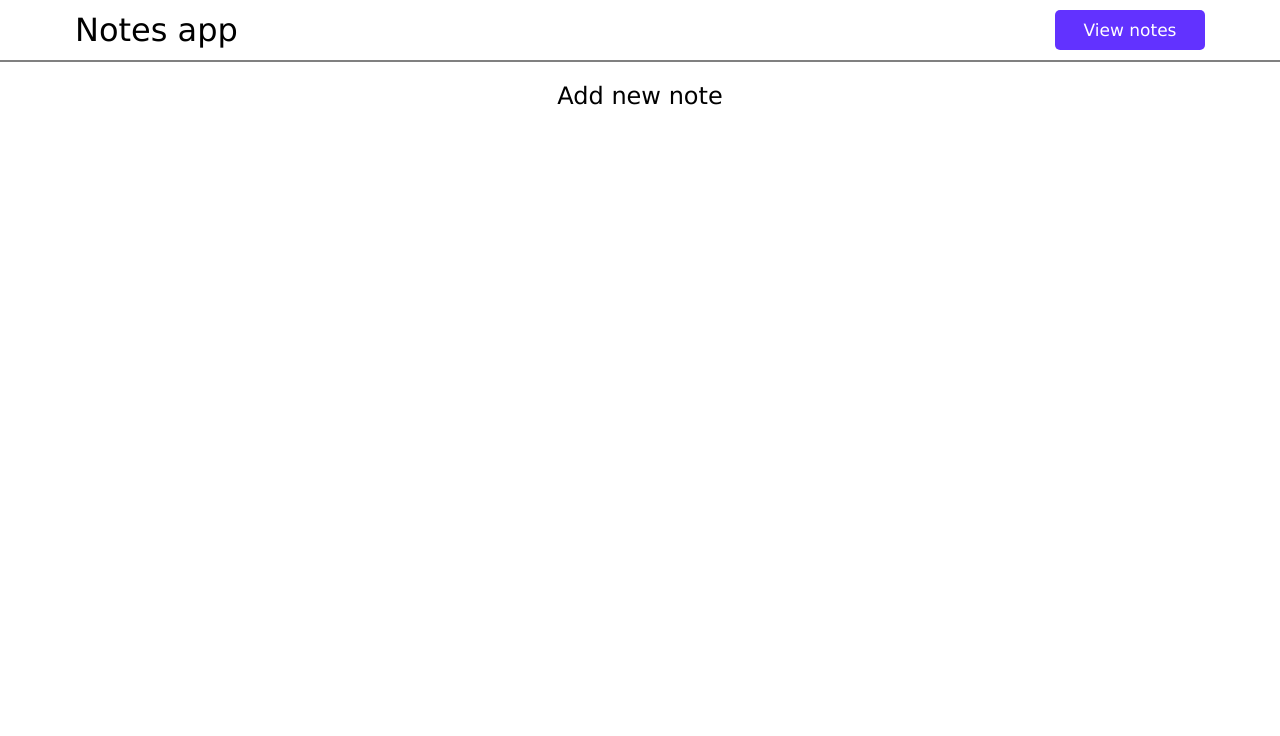
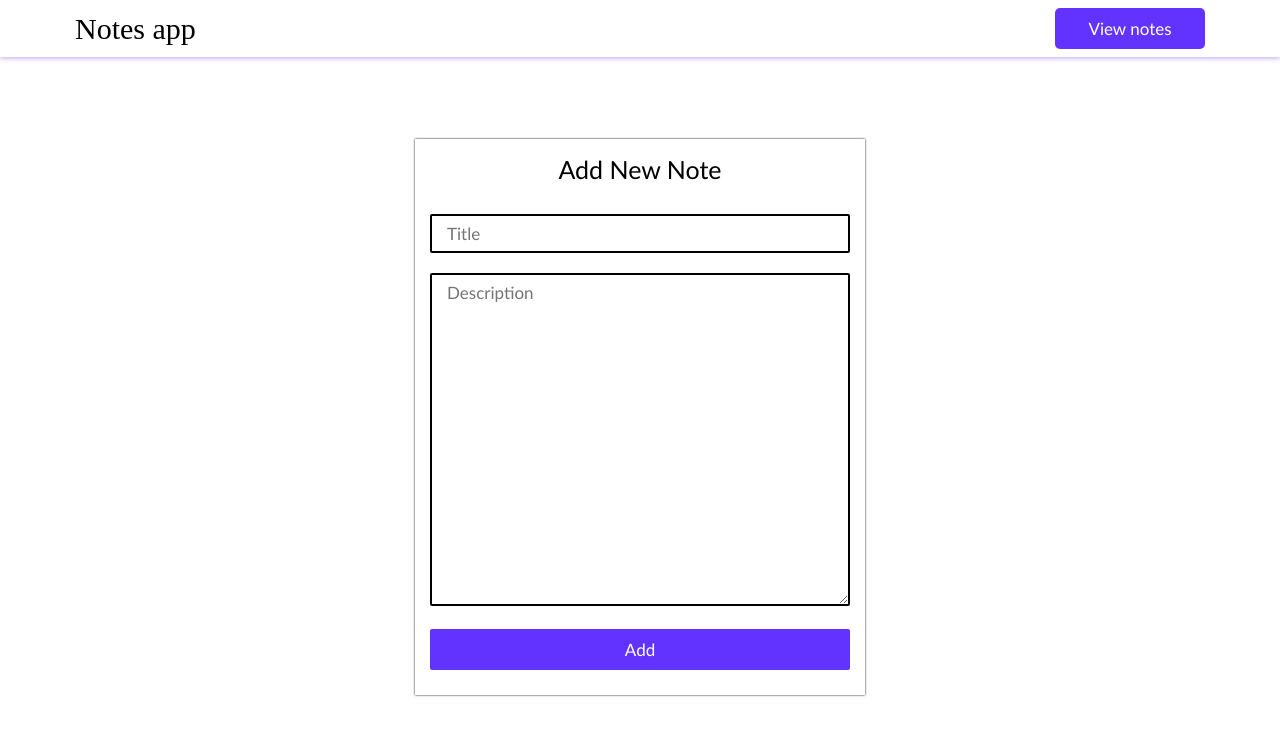
Before and after one commit to DharshiBalasubramaniyam/Notes-App, a React (Create React App) app: page /newnote in a window 1280 px wide. Shown: the top 736 px of the page. Built offline with nearby package versions, Linux system fonts and the light colour scheme.

Commit message:
developed add note functionalities

```diff
--- a/src/App.js
+++ b/src/App.js
@@ -1,13 +1,22 @@
 import Noteslist from "./components/Noteslist";
 import Addnote from "./components/Addnote";
 import {Routes, Route } from 'react-router-dom';
+import { useState } from 'react';
+
 
 function App() {
+
+  let [list, setList] = useState([]);
+
+  function addNote(note) {
+      setList([...list, note]);
+  }
+
   return (
     <>
         <Routes>
-          <Route path="/" element={<Noteslist/>}  />
-          <Route path="/newnote" element={<Addnote/>}  />
+          <Route path="/" element={<Noteslist list={list}  />} />
+          <Route path="/newnote" element={<Addnote addNote={addNote} />}  />
         </Routes>
     </>
   );
--- a/src/components/Addnote.js
+++ b/src/components/Addnote.js
@@ -1,7 +1,37 @@
 import './Styles.css';
+import { useState } from 'react';
 import { Link } from 'react-router-dom';
+import { useNavigate } from 'react-router-dom';
 
-function Addnote() {
+function Addnote(props) {
+
+    const navigate = useNavigate();
+
+    const [input, setInput] = useState({
+        title: "",
+        description: ""
+    });
+
+    function handleSubmit(e) {
+        e.preventDefault();
+
+        if (input.title=="") {
+            alert('Title is required!'); return;
+        }
+        if (input.description=="") {
+            alert('Description is required!'); return;
+        }
+
+        props.addNote(input);
+        setInput(previousState => {
+            return {...previousState, title: "", description: ""}
+        })
+
+        alert('New note added successfully!');
+
+        navigate(-1);
+    }
+
     return(
         <>
             <header>
@@ -11,7 +41,33 @@ function Addnote() {
                 </div>
             </header>
             <section>
-                <h1>Add new note</h1>
+                <form onSubmit={handleSubmit}>
+                    <h1>Add New Note</h1>
+
+                    <input type='text'
+                        placeholder='Title'
+                        value={input.title}
+                        onChange={(e) => {
+                            setInput(previousState => {
+                                return {...previousState, title: e.target.value}
+                            })
+                        }}
+
+                    /><br/>
+
+                    <textarea
+                        placeholder='Description'
+                        rows={15}
+                        value={input.description}
+                        onChange={(e) => {
+                            setInput(previousState => {
+                                return {...previousState, description: e.target.value}
+                            })
+                        }}
+                    ></textarea><br/>
+
+                    <input type='submit' value='Add' />
+                </form>
             </section>
 
         </>
--- a/src/components/Noteslist.js
+++ b/src/components/Noteslist.js
@@ -1,7 +1,10 @@
 import './Styles.css';
 import { Link } from 'react-router-dom';
+import Notecard from './Notecard';
+import Addnote from './Addnote';
 
-function Noteslist() {
+function Noteslist(props) {
+
     return(
         <>
             <header>
@@ -10,8 +13,22 @@ function Noteslist() {
                         <Link to="/newnote" className='btn'>New note</Link>
                 </div>
             </header>
-            <section>
+            <section id='list'>
                 <h1>My Notes</h1>
+
+                <div className='notes-container'>
+                {
+                    props.list.map((note) => {
+                        return (
+                            <Notecard note={note} key={note.id}/>
+                        );
+                    })
+                }
+
+
+
+
+                </div>
             </section>
         </>
         //
--- a/src/components/Styles.css
+++ b/src/components/Styles.css
@@ -3,17 +3,22 @@
     margin: 0;
     box-sizing: border-box;
     font-weight: 400;
-    font-family: Verdana, Geneva, Tahoma, sans-serif;
+    font-family:'Gill Sans', 'Gill Sans MT', Calibri, 'Trebuchet MS', sans-serif;
     text-decoration: none;
 }
 
 header {
     width: 100%;
-    padding: 10px 75px;
+    padding: 8px 75px;
     display: flex;
     align-items: center;
     justify-content: space-between;
-    border-bottom: 2px solid grey;
+    /* border-bottom: 2px solid grey; */
+    box-shadow: 0 1px 5px rgb(185, 164, 255);
+}
+header h1 {
+    font-size: 30px;
+    font-family:cursive;
 }
 header .btn {
     padding: 10px 0;
@@ -28,17 +33,77 @@ header .btn {
     cursor: pointer;
     transition: background-color 0.3s;
 }
-header .btn:hover {
+header .btn:hover, input[type='submit']:hover {
     background-color: rgb(69, 12, 255);
     color: white;
 }
-header .btn:active {
+header .btn:active, input[type='submit']:active {
     transform: scale(0.98);
 }
 
 section {
     padding: 20px 75px;
+    display: flex;
+    align-items: center;
+    justify-content: center;
+    height: 90vh;
+    flex-direction: column;
+}
+#list {
+    justify-content: flex-start;
 }
 section h1 {
     text-align: center;
+    font-size: 25px;
 }
+section .notes-container {
+    margin-top: 20px;
+    display: grid;
+    width: 100%;
+    grid-template-columns: repeat(auto-fit, minmax(270px, 1fr));
+    grid-gap: 15px;
+}
+section .notes-container .note {
+    box-shadow: 0px 0px 5px black;
+    padding: 15px;
+}
+section .notes-container .note .title {
+    font-size: 22px;
+    font-weight: 600;
+    margin-bottom: 10px;
+    text-transform: capitalize;
+}
+section .notes-container .note .description {
+    margin: 10px 0;font-size: 17px;
+}
+section .notes-container .note img {
+    height: 20px;
+    width: 20px;
+    margin-right: 15px;
+}
+section form {
+    padding: 15px;
+    width: 100%;
+    max-width: 450px;
+    box-shadow: 0 0 2px black;
+}
+section form h1{
+    margin-bottom: 20px;
+}
+section form input, textarea{
+    width: 100%;
+    margin: 10px 0;
+    outline: none;
+    border: 2px solid black;
+    border-radius: 2px;
+    padding: 7px 15px;
+    background-color: transparent;
+    font-size: 17px;
+}
+section form input[type='submit'] {
+    border: none;
+    background-color: rgb(98, 50, 255);
+    padding: 10px 0;
+    color: white;
+    cursor: pointer;
+}
```
